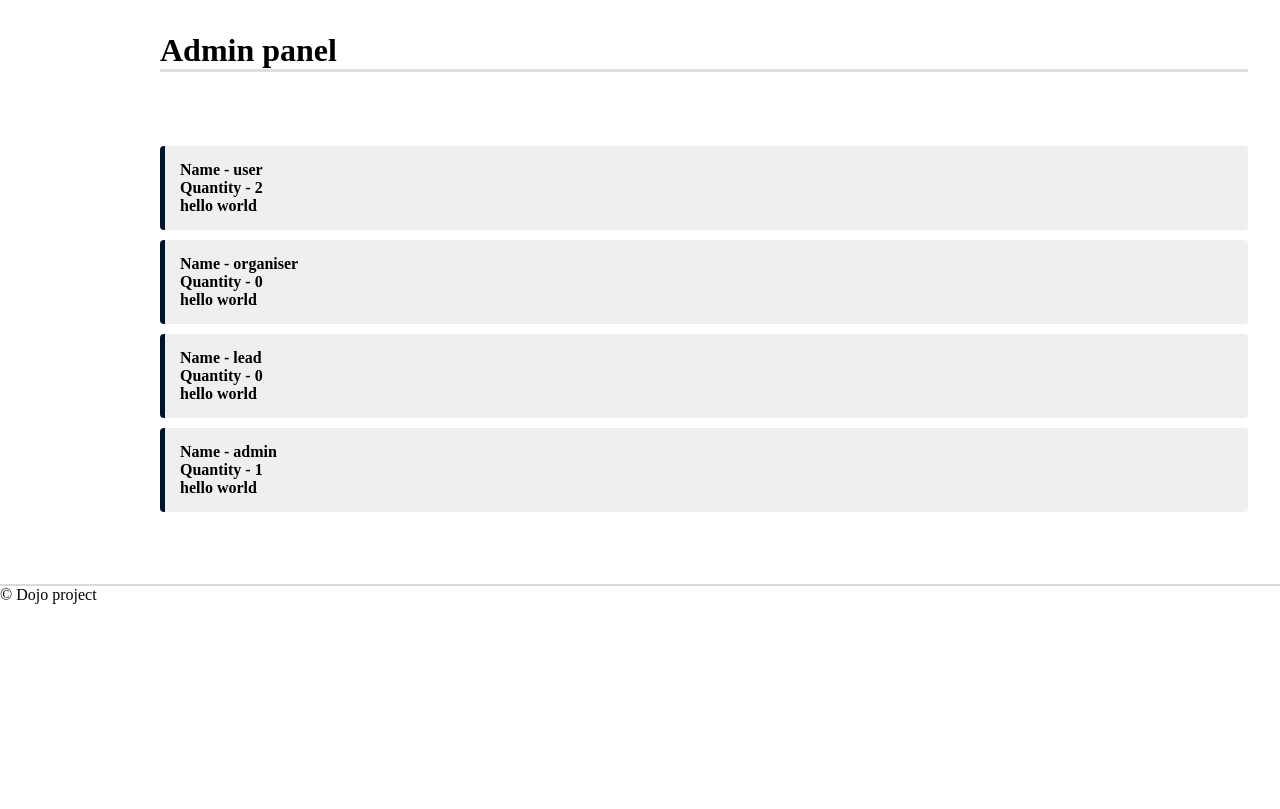
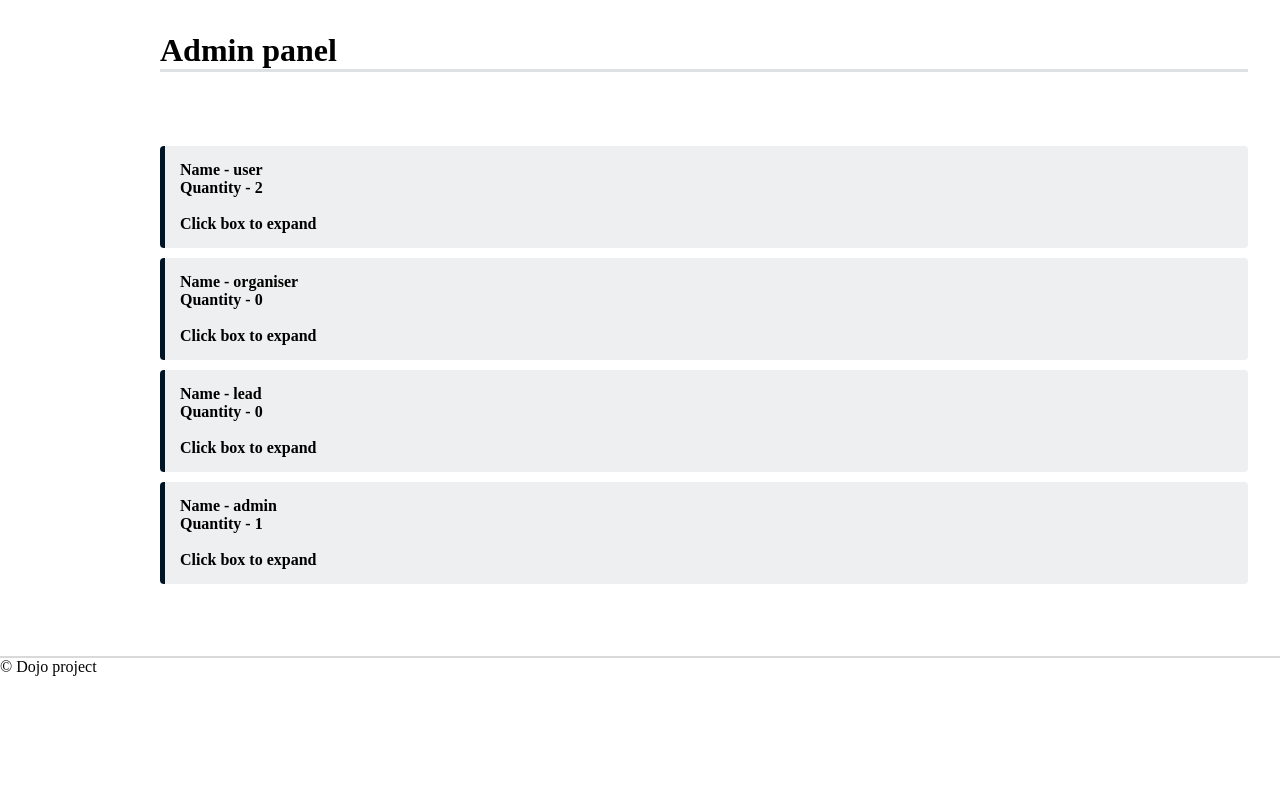
Before and after one commit to theHappyMonke/Dojo-project-prototype, a Flask app: page /admin in a window 1280 px wide. Shown: the part 99-908 px from the top of the page. Run offline with Flask 3, Linux system fonts and the light colour scheme; a user stored in the database is signed in.

Commit message:
got the drop down to work with collapsing

```diff
--- a/static/styles.css
+++ b/static/styles.css
@@ -324,13 +324,4 @@ form > input[type="reset"]:hover {
     background-color: #001427;
     color: #dfe0e2;
 }
-
-
-.none{
-    color: red;
-}
-
-.display{
-    color: black;
-}
 /* End of Ids */
--- a/templates/admin-panel.html
+++ b/templates/admin-panel.html
@@ -14,7 +14,7 @@
         <div class="upcoming-events">
             <ul>
                 {% for access in access %}
-                <li class="event-item" onclick="changeClass({access[1]})" >Name - {{access[1]}} <br> Quantity - {{access[2]}} <br> <p id="{{access[1]}}">hello world</p></li>
+                <li class="event-item" onclick="changeClass('{{access[1]}}')" >Name - {{access[1]}} <br> Quantity - {{access[2]}} <br> <div id="{{access[1]}}" style="display: none;">hello world</div> <br> <p id="expand{{access[1]}}">Click box to expand</p></li>
                 {% endfor %}
             </ul>
         </div>
@@ -34,6 +34,13 @@
             } else {
                 element.style.display = "none";
             }
+
+            var span = document.getElementById('expand' + name);
+            if (span.innerHTML === "Click box to expand") {
+                document.getElementById('expand' + name).innerHTML = "Click box to collapse";
+            } else {
+                document.getElementById('expand' + name).innerHTML = "Click box to expand";
+            }
         }
     </script>
 {% endblock %}
```
Also changed, not shown: dojobase.db.
